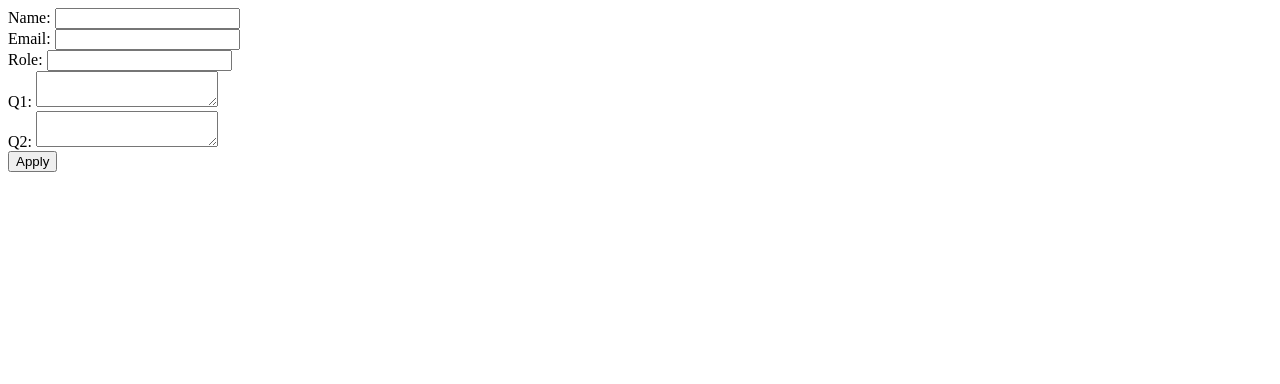
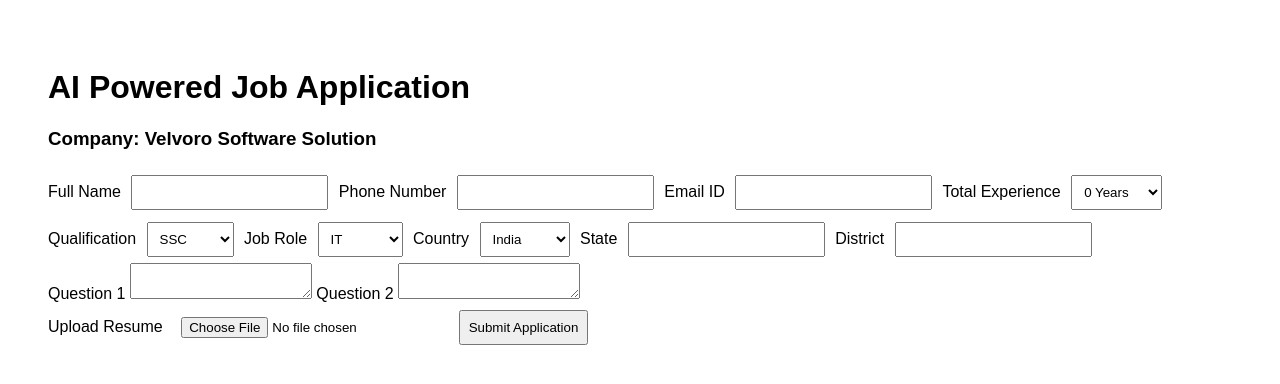
Before and after one commit to ovelvoro-stack/velvoro-job-ai, a FastAPI app: page /apply in a window 1280 px wide. Shown: the top 384 px of the page. Run offline with FastAPI, Linux system fonts and the light colour scheme.

Commit message:
Update apply.html

```diff
--- a/templates/apply.html
+++ b/templates/apply.html
@@ -1,8 +1,82 @@
-<form method="post">
-  Name: <input name="name"><br>
-  Email: <input name="email"><br>
-  Role: <input name="role"><br>
-  Q1: <textarea name="q1"></textarea><br>
-  Q2: <textarea name="q2"></textarea><br>
-  <button type="submit">Apply</button>
-</form>
+<!DOCTYPE html>
+<html>
+<head>
+    <title>AI Powered Job Application</title>
+    <link rel="stylesheet" href="/static/style.css">
+    <script src="/static/app.js" defer></script>
+</head>
+<body>
+
+<div class="container">
+    <h1>AI Powered Job Application</h1>
+    <h3>Company: Velvoro Software Solution</h3>
+
+    <form method="post" enctype="multipart/form-data">
+
+        <label>Full Name</label>
+        <input name="name" required>
+
+        <label>Phone Number</label>
+        <input name="phone" required>
+
+        <label>Email ID</label>
+        <input name="email" type="email" required>
+
+        <label>Total Experience</label>
+        <select name="experience">
+            {% for i in range(0,31) %}
+            <option value="{{i}}">{{i}} Years</option>
+            {% endfor %}
+        </select>
+
+        <label>Qualification</label>
+        <select name="qualification">
+            <option>SSC</option>
+            <option>Inter</option>
+            <option>Diploma</option>
+            <option>Degree</option>
+            <option>MBA</option>
+            <option>MCA</option>
+            <option>M.Tech</option>
+            <option>PhD</option>
+        </select>
+
+        <label>Job Role</label>
+        <select name="role" id="role" onchange="loadQuestions()">
+            <option>IT</option>
+            <option>Non-IT</option>
+            <option>Pharma</option>
+        </select>
+
+        <label>Country</label>
+        <select name="country">
+            <option>India</option>
+            <option>USA</option>
+            <option>UK</option>
+            <option>Canada</option>
+            <option>Australia</option>
+        </select>
+
+        <label>State</label>
+        <input name="state">
+
+        <label>District</label>
+        <input name="district">
+
+        <div id="questions">
+            <label id="q1">Question 1</label>
+            <textarea name="answer1" required></textarea>
+
+            <label id="q2">Question 2</label>
+            <textarea name="answer2" required></textarea>
+        </div>
+
+        <label>Upload Resume</label>
+        <input type="file" name="resume" required>
+
+        <button type="submit">Submit Application</button>
+    </form>
+</div>
+
+</body>
+</html>
```
